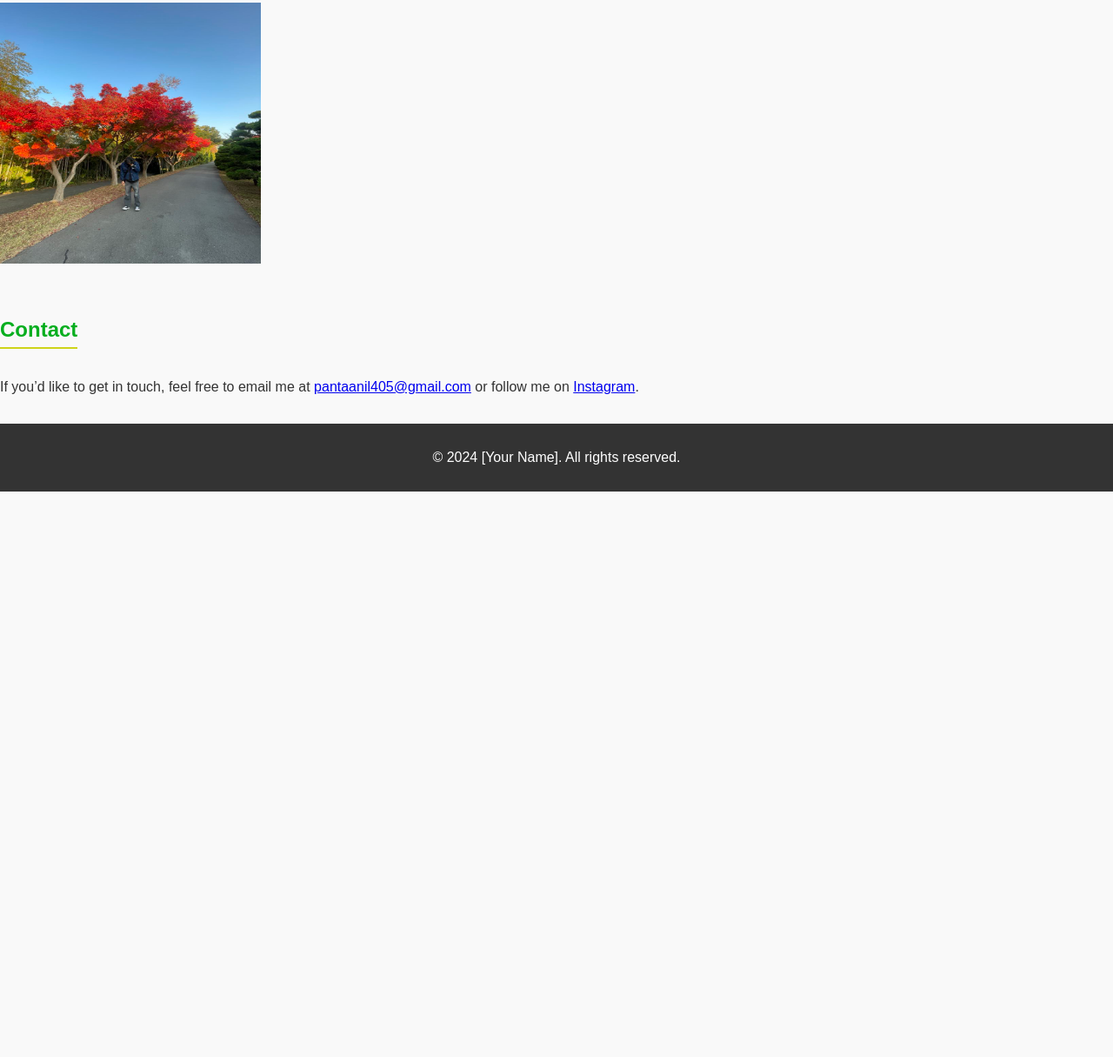
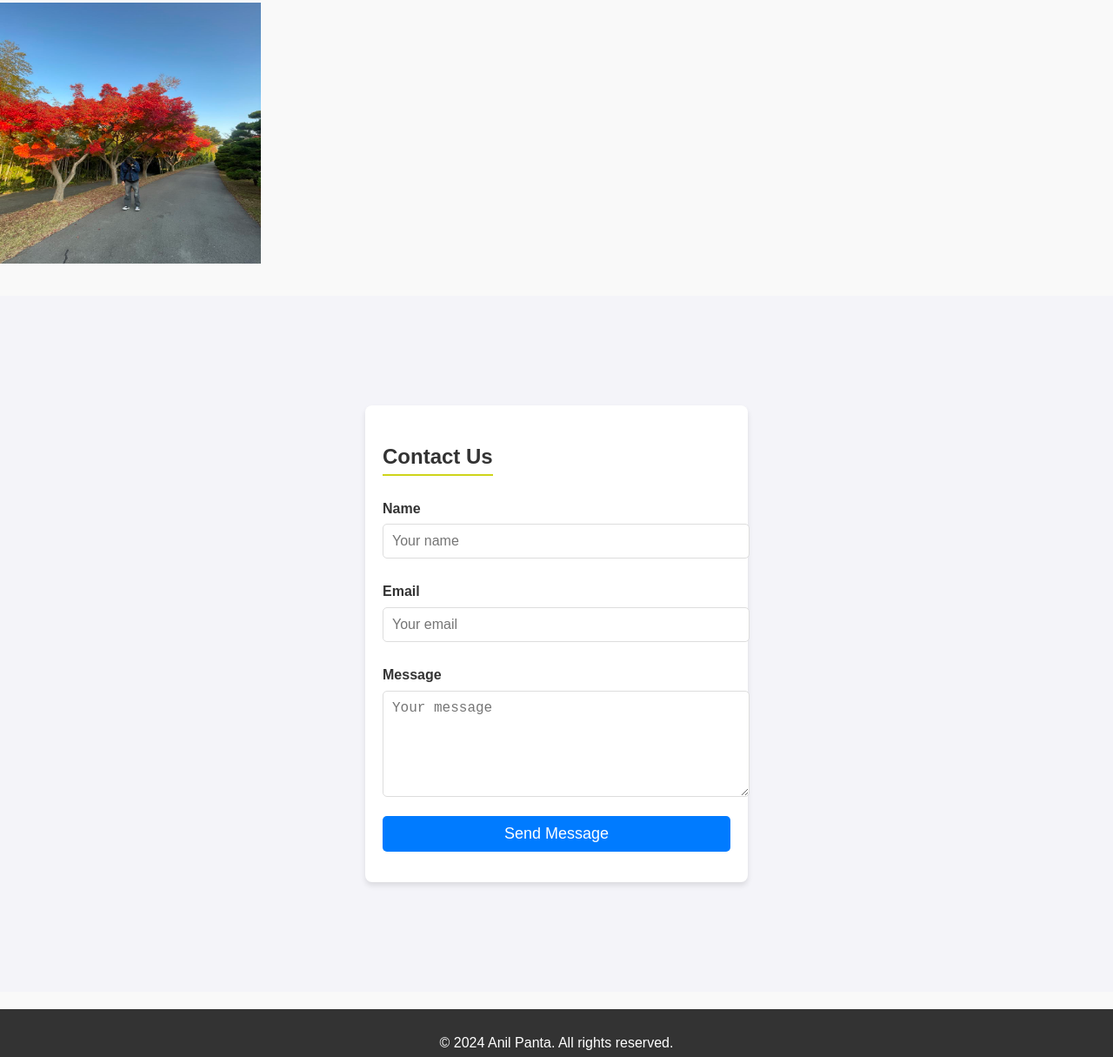
Before and after one commit to anil30992/anil, a plain HTML site: page index.html in a window 1280 px wide. Shown: the part 1633-2848 px from the top of the page at 87% size. Before the commit the page ends 2198 px from the top, so only its background shows below. Drawn offline with Linux system fonts and the light colour scheme.

Commit message:
Update index.html

```diff
--- a/index.html
+++ b/index.html
@@ -83,12 +83,85 @@
 </section>
 
   <section id="contact">
-    <h2>Contact</h2>
-    <p>If you’d like to get in touch, feel free to email me at <a href="mailto:pantaanil405@gmail.com">pantaanil405@gmail.com</a> or follow me on <a href="https://www.instagram.com/anilpanta_69" target="_blank">Instagram</a>.</p>
-  </section>
+   <style>
+        div {
+            font-family: Arial, sans-serif;
+            background-color: #f4f4f9;
+            margin: 0;
+            padding: 0;
+            display: flex;
+            justify-content: center;
+            align-items: center;
+            height: 100vh;
+        }
+
+        .contact-form {
+            background: #fff;
+            padding: 20px;
+            border-radius: 8px;
+            box-shadow: 0 4px 6px rgba(0, 0, 0, 0.1);
+            width: 100%;
+            max-width: 400px;
+        }
+
+        .contact-form h2 {
+            margin-bottom: 15px;
+            font-size: 24px;
+            color: #333;
+        }
+
+        .contact-form label {
+            display: block;
+            margin-bottom: 5px;
+            font-weight: bold;
+        }
+
+        .contact-form input,
+        .contact-form textarea,
+        .contact-form button {
+            width: 100%;
+            padding: 10px;
+            margin-bottom: 15px;
+            border: 1px solid #ddd;
+            border-radius: 5px;
+            font-size: 16px;
+        }
+
+        .contact-form textarea {
+            resize: vertical;
+            height: 100px;
+        }
+
+        .contact-form button {
+            background-color: #007bff;
+            color: #fff;
+            border: none;
+            cursor: pointer;
+            font-size: 18px;
+        }
+
+        .contact-form button:hover {
+            background-color: #0056b3;
+        }
+    </style>
+<div>
+    <form class="contact-form" action="#" method="post">
+        <h2>Contact Us</h2>
+        <label for="name">Name</label>
+        <input type="text" id="name" name="name" placeholder="Your name" required>
+
+        <label for="email">Email</label>
+        <input type="email" id="email" name="email" placeholder="Your email" required>
+
+        <label for="message">Message</label>
+        <textarea id="message" name="message" placeholder="Your message" required></textarea>
+
+        <button type="submit">Send Message</button>
+    </form>
+</div>
 
   <footer>
-    <p>© 2024 [Your Name]. All rights reserved.</p>
+    <p>© 2024 Anil Panta. All rights reserved.</p>
   </footer>
 </body>
 </html>
```
